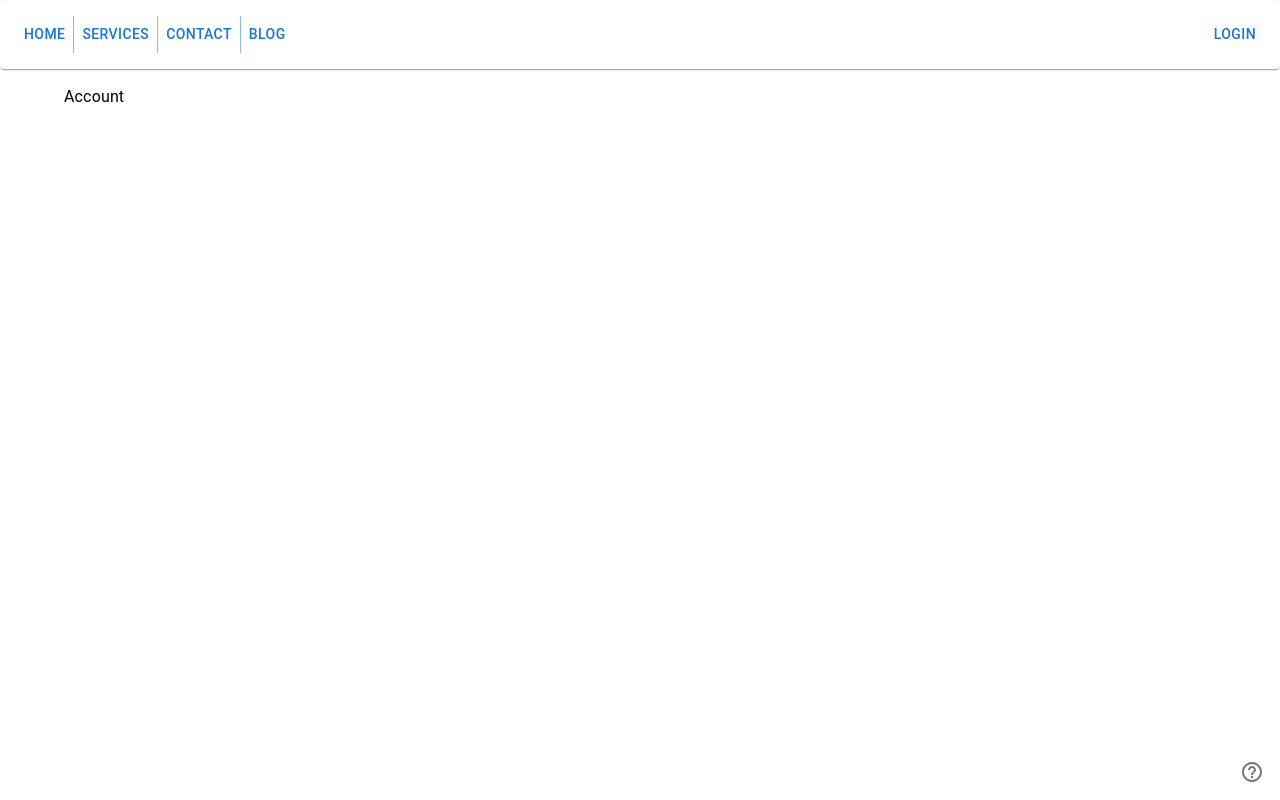
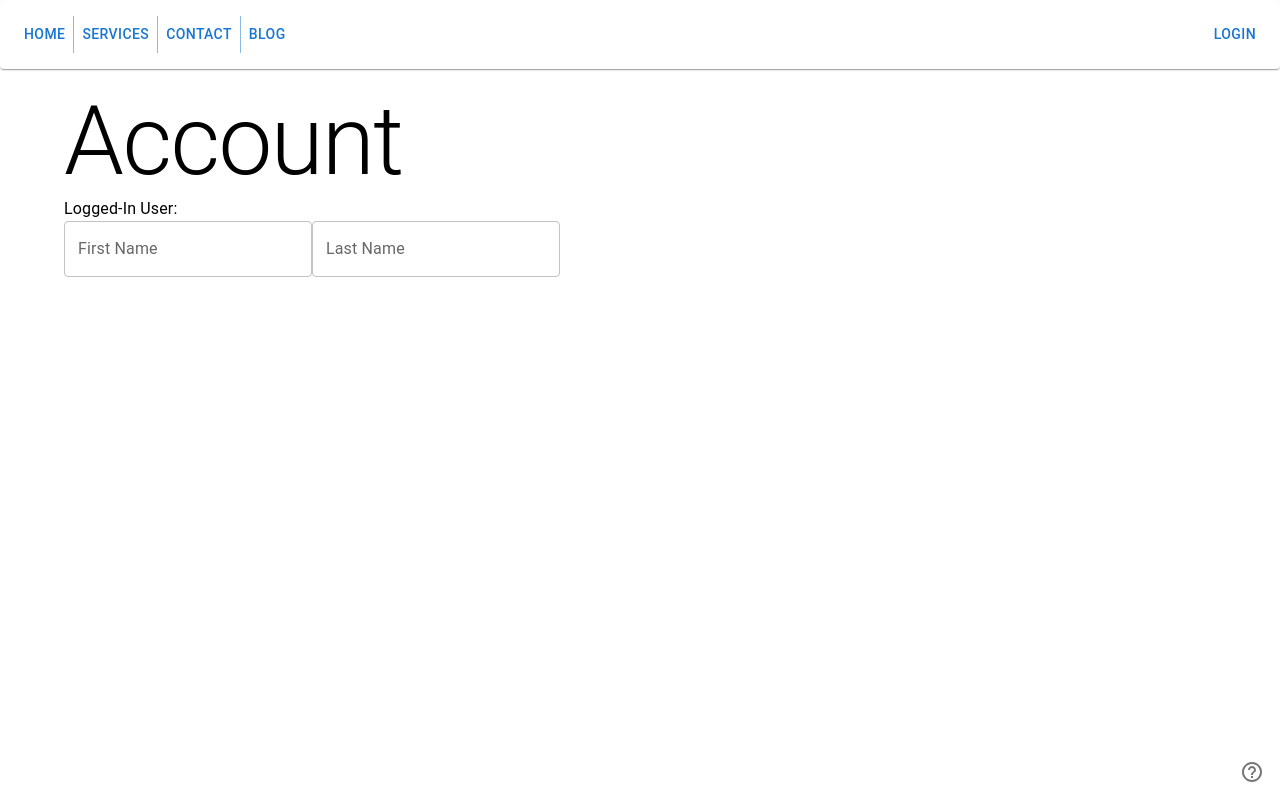
Before and after one commit to jdpasternak/fourth-realm-innovations, a React (Create React App) app: page /account in a window 1280 px wide. Built offline with nearby package versions, Linux system fonts and the light colour scheme.

Commit message:
adds loading conditional rendering for login, signup buttons, adds Account page

```diff
--- a/src/components/Account.js
+++ b/src/components/Account.js
@@ -1,7 +1,17 @@
-import { Typography } from "@mui/material";
+import { Box, TextField, Typography } from "@mui/material";
+import { useContext } from "react";
+import ApplicationContext from "../Context";
 
 const Account = (props) => {
-  return <Typography>Account</Typography>;
+  const { loggedInEmail } = useContext(ApplicationContext);
+  return (
+    <Box>
+      <Typography variant="h1">Account</Typography>
+      <Typography>Logged-In User: {loggedInEmail}</Typography>
+      <TextField label="First Name" name="firstName" />
+      <TextField label="Last Name" name="lastName" />
+    </Box>
+  );
 };
 
 export default Account;
--- a/src/components/login/LoginForm.js
+++ b/src/components/login/LoginForm.js
@@ -1,7 +1,7 @@
 import { Alert, Button, Paper, Typography } from "@mui/material";
 import FormTextField from "./FormTextField";
 import * as yup from "yup";
-import { useContext } from "react";
+import { useContext, useState } from "react";
 import LoginContext from "./LoginContext";
 import withLoginContext from "./withLoginContext";
 import Grid2 from "@mui/material/Unstable_Grid2/Grid2";
@@ -22,12 +22,14 @@ const validationSchema = yup.object().shape({
 
 const LoginForm = (props) => {
   const navigate = useNavigate();
+  const [isLoading, setLoading] = useState();
   const { formData, setErrors, setServerError, serverError } =
     useContext(LoginContext);
   const { setLoggedInEmail, setLoggedIn } = useContext(ApplicationContext);
 
   const handleSubmit = async (event) => {
     event.preventDefault();
+    setLoading(true);
 
     try {
       await validationSchema.validate(formData, { abortEarly: false });
@@ -38,6 +40,7 @@ const LoginForm = (props) => {
         validationErrors[error.path] = error.message;
       });
       setErrors(validationErrors);
+      setLoading(false);
     }
   };
 
@@ -110,7 +113,9 @@ const LoginForm = (props) => {
                 lg={6}
                 sx={{ display: "flex", justifyContent: "center" }}
               >
-                <Button onClick={handleSubmit}>Login</Button>
+                <Button onClick={handleSubmit} disabled={isLoading}>
+                  Login
+                </Button>
               </Grid>
               <Grid item container xs={12}>
                 <Grid item sx={{ display: "flex", alignItems: "center" }}>
--- a/src/components/login/SignUpForm.js
+++ b/src/components/login/SignUpForm.js
@@ -1,7 +1,7 @@
 import { Alert, Button, Paper, Typography } from "@mui/material";
 import * as yup from "yup";
 import FormTextField from "./FormTextField";
-import { useContext } from "react";
+import { useContext, useState } from "react";
 import LoginContext from "./LoginContext";
 import withLoginContext from "./withLoginContext";
 import Grid2 from "@mui/material/Unstable_Grid2/Grid2";
@@ -25,13 +25,14 @@ const validationSchema = yup.object().shape({
 
 const SignUpForm = (props) => {
   const navigate = useNavigate();
+  const [isLoading, setLoading] = useState(false);
   const { formData, setErrors, serverError, setServerError } =
     useContext(LoginContext);
   const { setLoggedInEmail, setLoggedIn } = useContext(ApplicationContext);
 
   const handleSubmit = async (event) => {
     event.preventDefault();
-    console.log(event);
+    setLoading(true);
 
     try {
       await validationSchema.validate(formData, {
@@ -45,6 +46,7 @@ const SignUpForm = (props) => {
         validationErrors[error.path] = error.message;
       });
       setErrors(validationErrors);
+      setLoading(false);
     }
   };
 
@@ -128,7 +130,11 @@ const SignUpForm = (props) => {
                 display="flex"
                 justifyContent={"center"}
               >
-                <Button variant={"contained"} onClick={handleSubmit}>
+                <Button
+                  variant={"contained"}
+                  onClick={handleSubmit}
+                  disabled={isLoading}
+                >
                   Sign-Up
                 </Button>
               </Grid>
```
